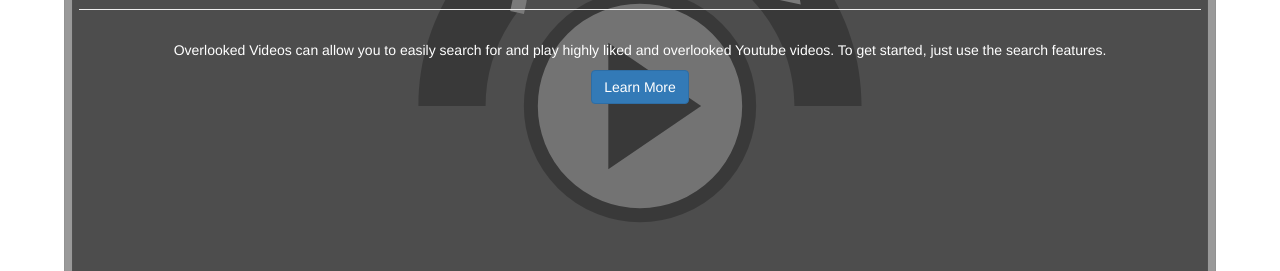
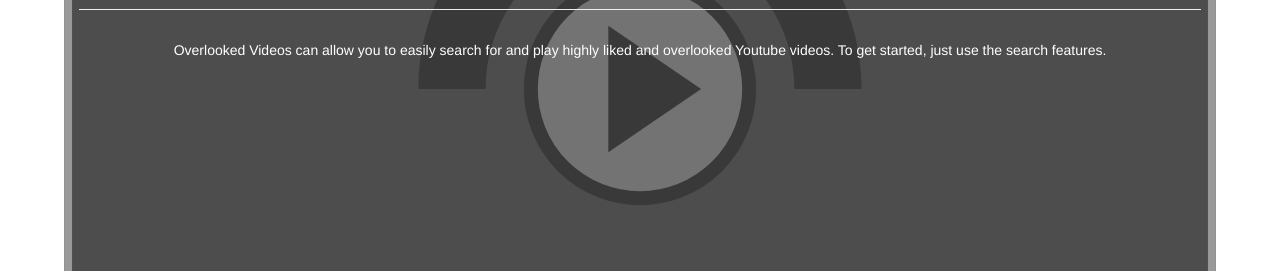
Before and after one commit to AlHong/cps630_project, a plain HTML site: page front end/index.html in a window 1280 px wide. Shown: the part 529-800 px from the top of the page. Drawn offline with nearby package versions, Linux system fonts and the light colour scheme.

Commit message:
Update index.html

```diff
--- a/front end/index.html
+++ b/front end/index.html
@@ -64,7 +64,6 @@
               <h1 id="homeHeading">The best way to find overlooked quality Youtube videos</h1>
               <hr>
               <p>Overlooked Videos can allow you to easily search for and play highly liked and overlooked Youtube videos. To get started, just use the search features.</p>
-              <a href="#about" class="btn btn-primary btn-xl page-scroll">Learn More</a>
             </div>
           </div>
         </header>
```
